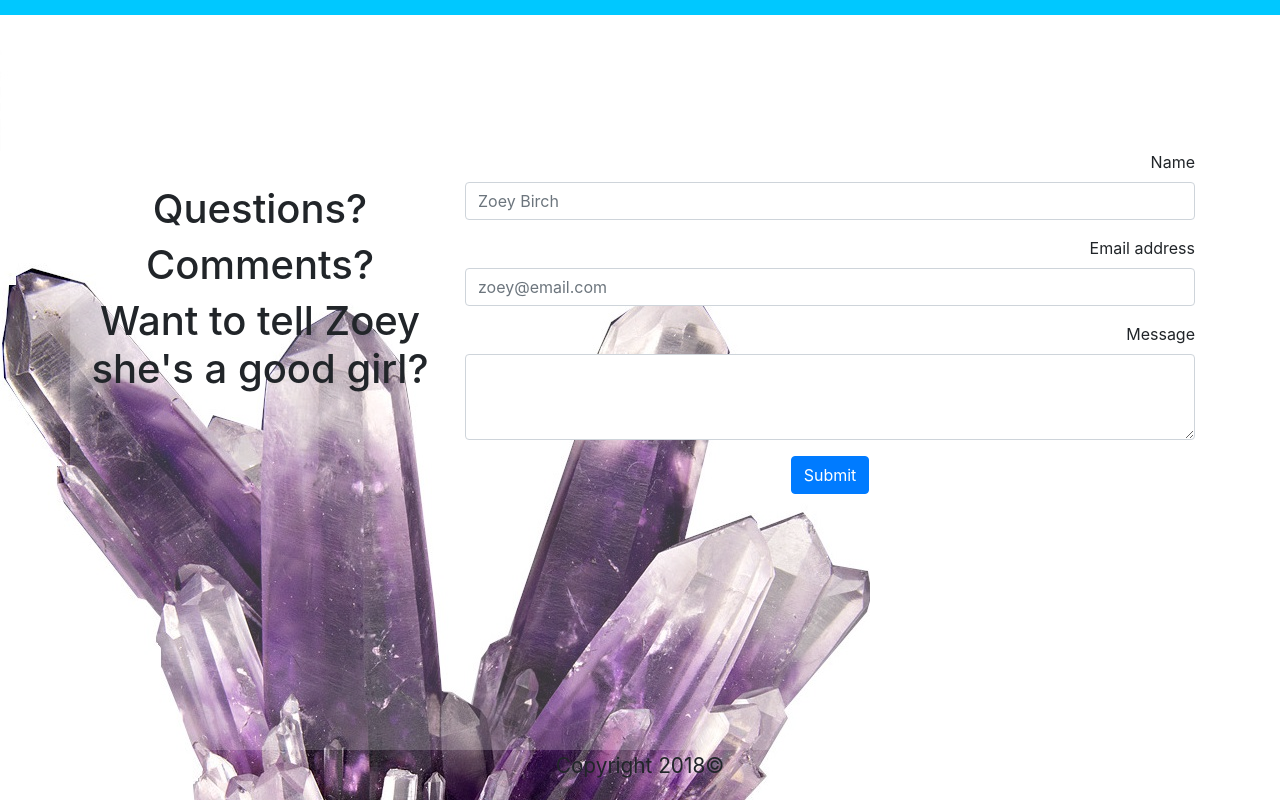
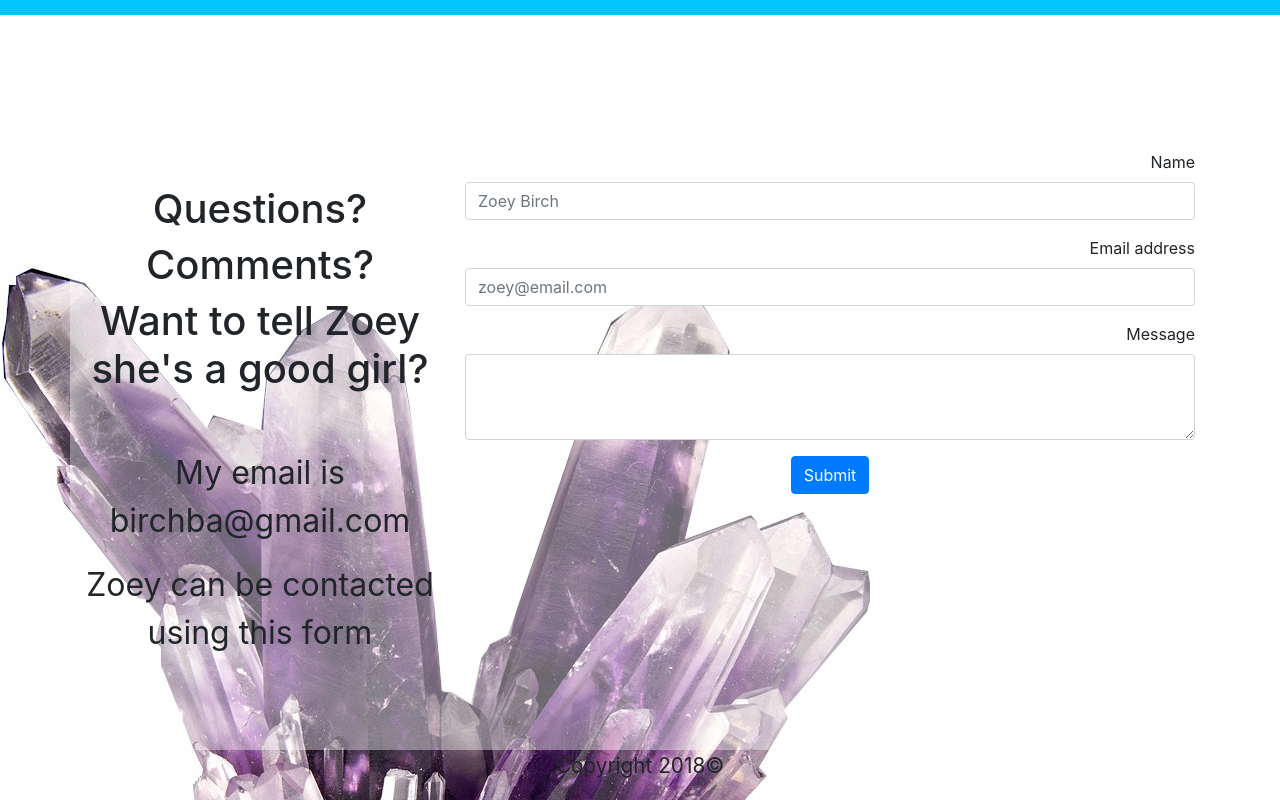
Before and after one commit to bonnie-bee/Portfolio, a plain HTML site: page index.html in a window 1280 px wide. Shown: the part 3049-3849 px from the top of the page. Drawn offline with nearby package versions, Linux system fonts and the light colour scheme; a web font is replaced by a local one.

Commit message:
Added email address

```diff
--- a/index.html
+++ b/index.html
@@ -294,6 +294,10 @@
                         <h1>Questions?</h1>
                         <h1>Comments?</h1>
                         <h1>Want to tell Zoey she's a good girl?</h1>
+                        <br>
+                        <br>
+                        <p class="contactWords">My email is birchba@gmail.com</p>
+                            <p class="contactWords">Zoey can be contacted using this form</p>
                     </div>
                 </div>
                 <div class="col-md-8">
--- a/style.css
+++ b/style.css
@@ -255,7 +255,9 @@ font-weight: bolder;
     border-radius: 5px;
 }
 
-
+.contactWords{
+    font-size: 2em;
+}
 
 #projectCarousel{
     position: relative;
@@ -347,5 +349,5 @@ font-weight: bolder;
     position: relative;
     height: 600px;
     margin-top: 10%;
-    background-color: rgba(300,300,300,.2)
+    background-color: rgba(300,300,300,.4)
 }
```
